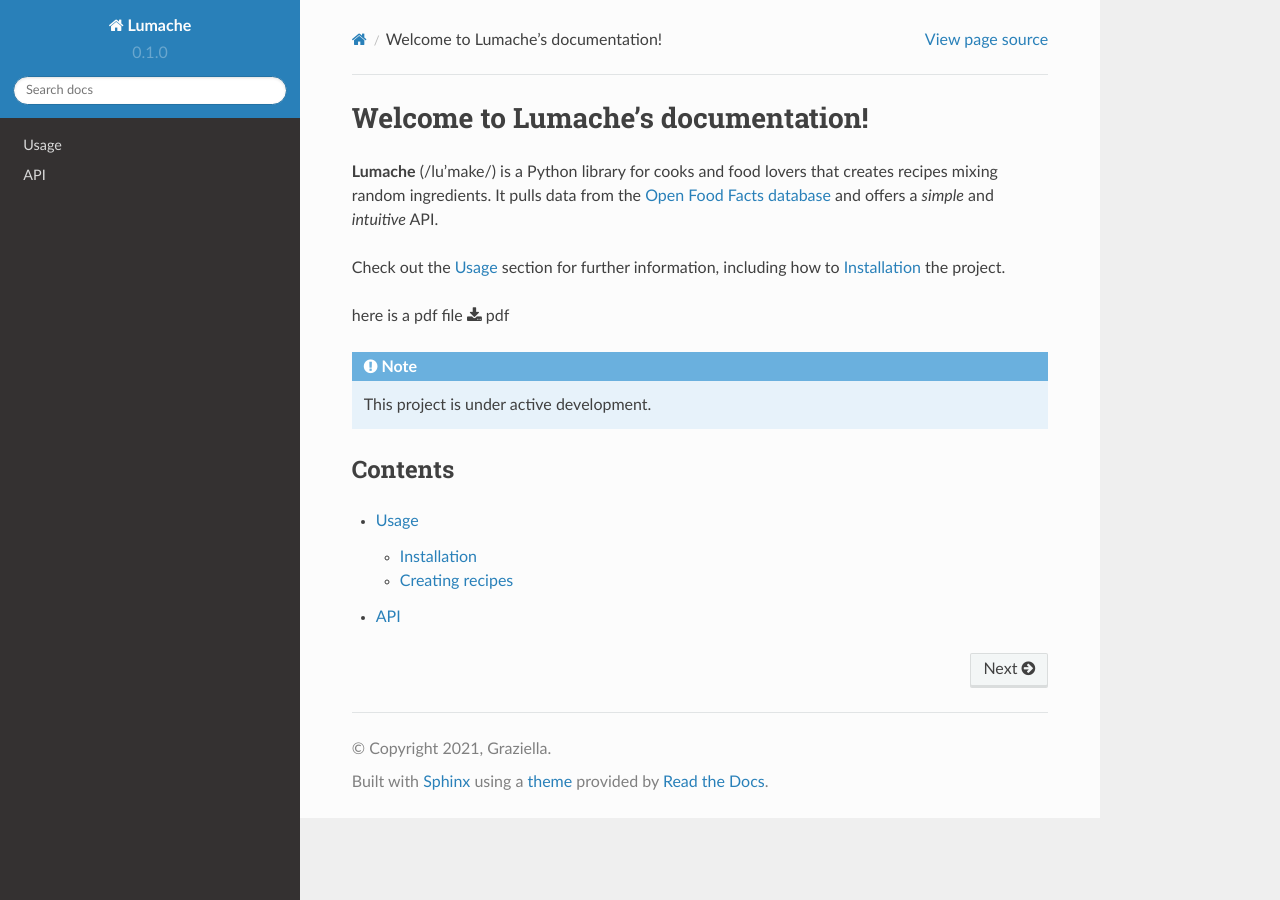
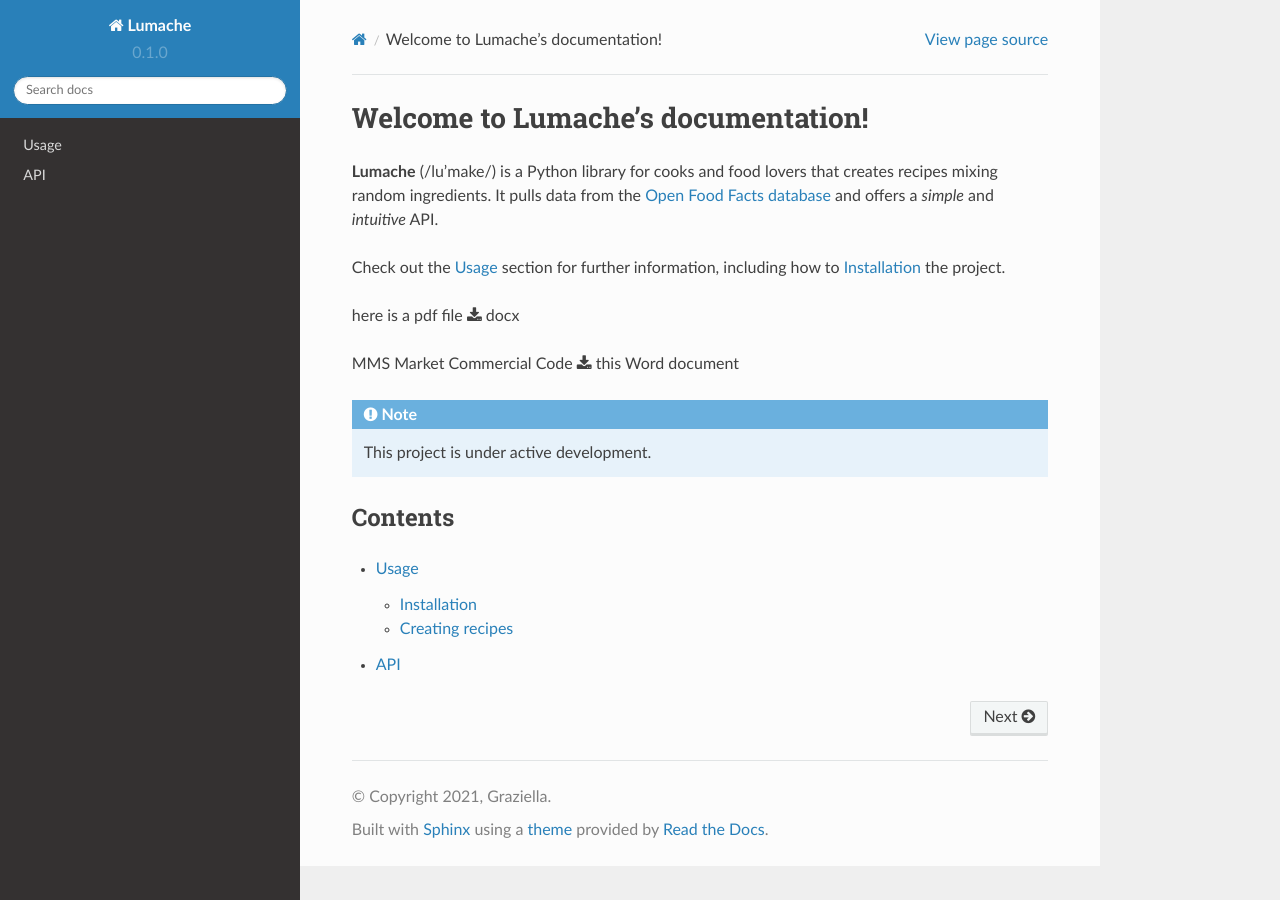
Before and after one commit to sadaf-malik/CppaDocuments, a Sphinx documentation site: the page built from docs/source/index.rst, in a window 1280 px wide. Built offline with Sphinx 7.4.7 and the Read the Docs theme 2.0.0, drawn with Linux system fonts in a browser that asks for light colours.

Commit message:
Update index.rst

```diff
--- a/docs/source/index.rst
+++ b/docs/source/index.rst
@@ -9,8 +9,9 @@
 Check out the :doc:`usage` section for further information, including
 how to :ref:`installation` the project.
 
-here is a pdf file :download:`pdf <doc/Market Commercial Code.docx>`
+here is a pdf file :download:`docx <docs/Market Commercial Code.docx>`
 
+MMS Market Commercial Code :download:`this Word document <docs/Market Commercial Code.docx>`
 
 .. note::
 
```
